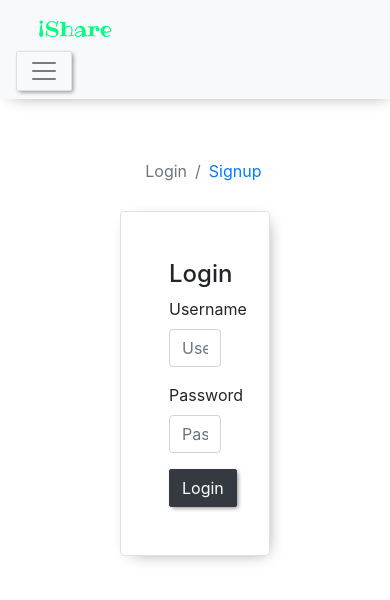
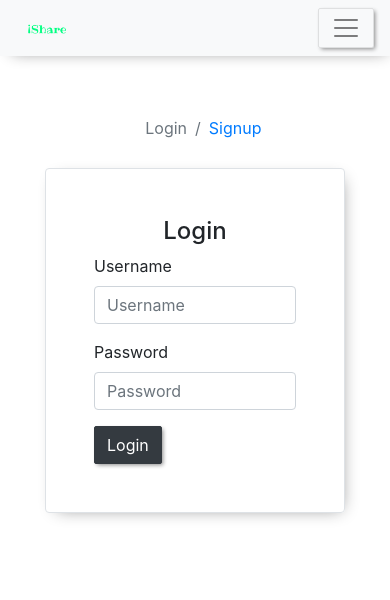
Before and after one commit to Shubhamj08/iShare, a React (Create React App) app in the folder frontend/: page /auth/login in a window 390 px wide. Shown: the top 600 px of the page. Built offline with nearby package versions, Linux system fonts and the light colour scheme; no server answers.

Commit message:
responsiveness increased

```diff
--- a/frontend/src/components/login.jsx
+++ b/frontend/src/components/login.jsx
@@ -2,7 +2,9 @@ import React from 'react';
 import Form from './common/form';
 import { login, getCurrentUser } from '../services/authService';
 import { Redirect } from 'react-router-dom';
+import "../css/auth.css";
 const Joi = require('joi-browser');
+
 
 
 class Login extends Form {
--- a/frontend/src/components/navbar.jsx
+++ b/frontend/src/components/navbar.jsx
@@ -9,7 +9,7 @@ const Navbar = (props) => {
             className="navbar navbar-expand-lg navbar-light bg-light sticky-top mb-5"
         >
             <Link className="navbar-brand p-0" to="/"><img className='logo' src={logo} alt={'IShare'}></img></Link>
-            <button className="navbar-toggler" type="button" data-toggle="collapse" data-target="#navbarNav" aria-controls="navbarNav" aria-expanded="false" aria-label="Toggle navigation">
+            <button className="navbar-toggler float-right" type="button" data-toggle="collapse" data-target="#navbarNav" aria-controls="navbarNav" aria-expanded="false" aria-label="Toggle navigation">
                 <span className="navbar-toggler-icon"></span>
             </button>
             <div className="collapse navbar-collapse" id="navbarNav">
--- a/frontend/src/components/signup.jsx
+++ b/frontend/src/components/signup.jsx
@@ -3,6 +3,7 @@ import Form from './common/form';
 import { Redirect } from 'react-router-dom';
 import { register } from '../services/userService';
 import { getCurrentUser } from '../services/authService';
+import "../css/auth.css";
 const Joi = require('joi-browser');
 
 
--- /dev/null
+++ b/frontend/src/css/auth.css
@@ -0,0 +1,5 @@
+@media only screen and (max-width: 600px) {
+	form.form-group {
+		width: 100% !important;
+	}
+}
--- a/frontend/src/css/navbar.css
+++ b/frontend/src/css/navbar.css
@@ -8,6 +8,10 @@
 	height: auto;
 }
 
+.navbar-brand {
+	width: 50%;
+}
+
 .profile-image {
 	width: 4%;
 	height: auto;
--- a/frontend/src/index.js
+++ b/frontend/src/index.js
@@ -5,6 +5,7 @@ import './index.css';
 import App from './App';
 import reportWebVitals from './reportWebVitals';
 import "bootstrap/dist/css/bootstrap.css";
+import "bootstrap/dist/js/bootstrap.min.js";
 import 'font-awesome/css/font-awesome.css';
 
 ReactDOM.render(
```
